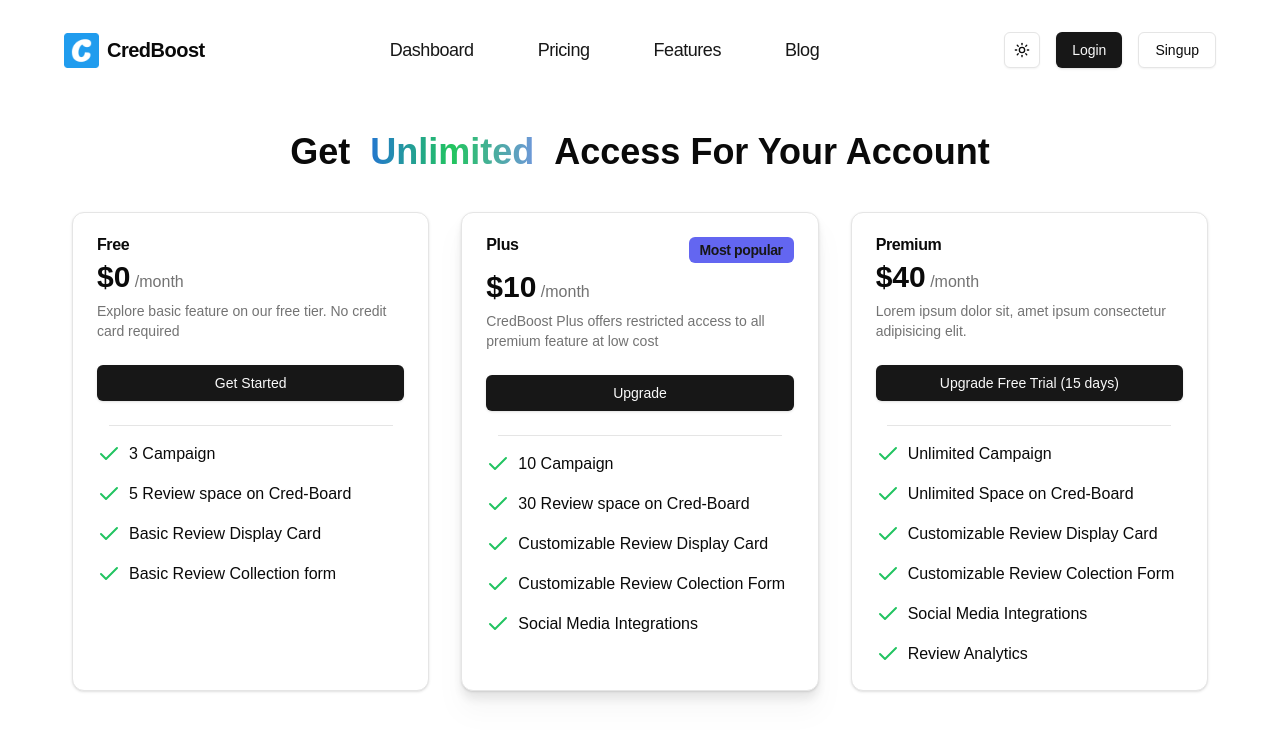
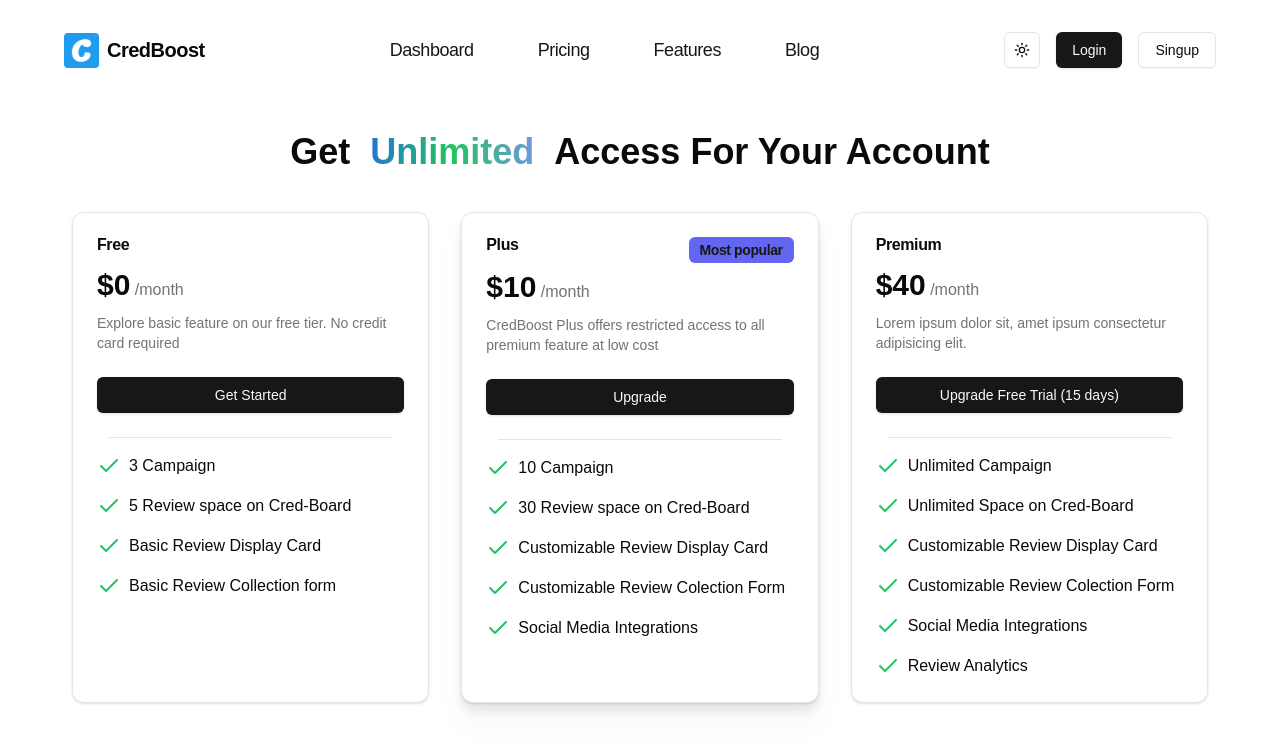
Before and after one commit to Terino16/Credboost, a Next.js app: page /pricing in a window 1280 px wide. Shown: the top 752 px of the page. Built offline with nearby package versions, Linux system fonts and the light colour scheme; no server answers.

Commit message:
fix: pricing card alignment

```diff
--- a/components/pricing/PricingCard.tsx
+++ b/components/pricing/PricingCard.tsx
@@ -30,7 +30,7 @@ export default function PricingCard () {
             }
           >
             <CardHeader>
-              <CardTitle className="flex item-center justify-between">
+              <CardTitle className="flex item-center justify-between min-h-6">
                 {pricing.title}
                 {pricing.popular === PopularPlanType.YES ? (
                   <Badge
@@ -41,12 +41,12 @@ export default function PricingCard () {
                   </Badge>
                 ) : null}
               </CardTitle>
-              <div>
+              <div className="min-h-10">
                 <span className="text-3xl font-bold">${pricing.price}</span>
                 <span className="text-muted-foreground"> /month</span>
               </div>
 
-              <CardDescription>{pricing.description}</CardDescription>
+              <CardDescription className="min-h-8">{pricing.description}</CardDescription>
             </CardHeader>
 
             <CardContent>
```
